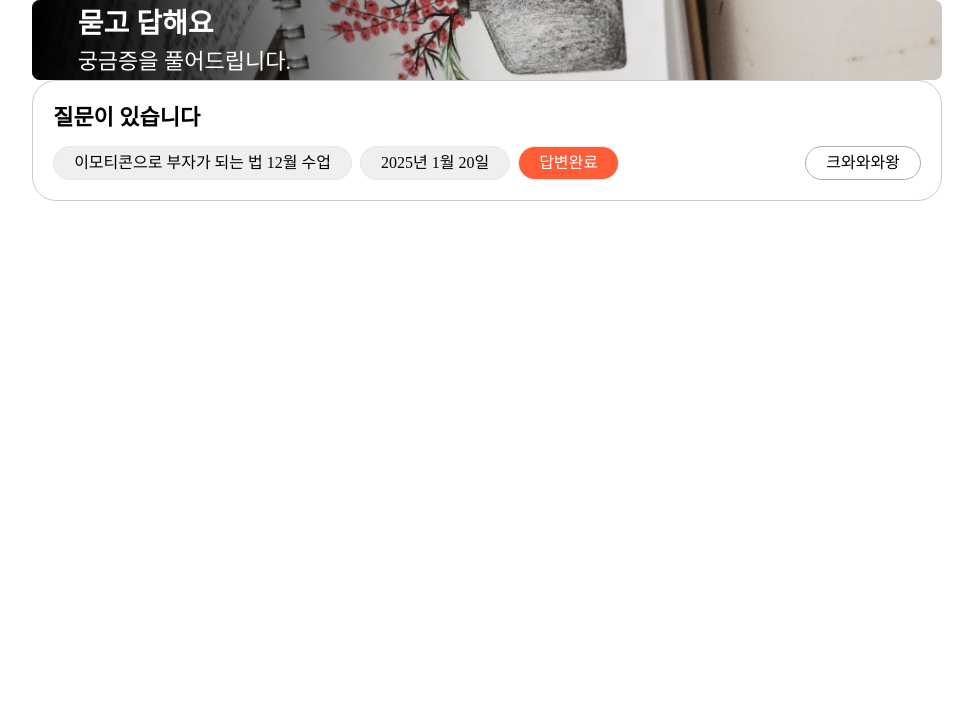
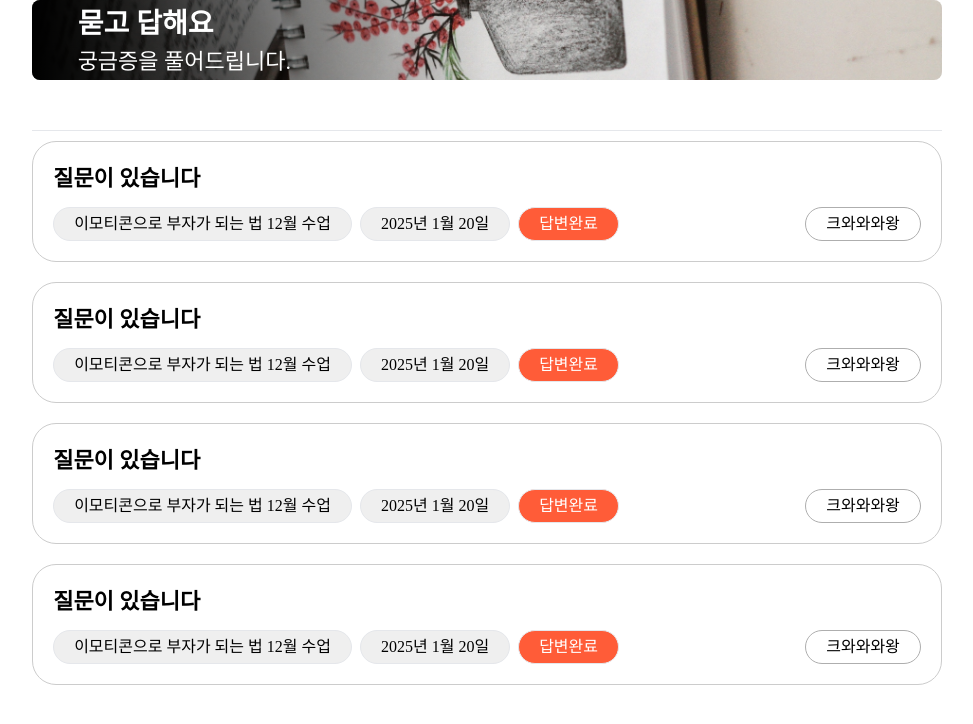
Before and after one commit to dnwnsrb11/grimtalk, a React (Vite) app: page /community in a window 1280 px wide. Shown: the top 724 px of the page, without its empty margins (153-1126 px from the left). Built offline with nearby package versions, Linux system fonts and the light colour scheme; a web font is replaced by a local one.

Commit message:
완성된 리스트를 배치 완료

```diff
--- a/src/components/mainPages/community/CommunityList.jsx
+++ b/src/components/mainPages/community/CommunityList.jsx
@@ -4,7 +4,7 @@ export const CommunityList = () => {
   const [checkA, setCheckA] = useState(true);
   return (
     <>
-      <div className="flex flex-col rounded-3xl border border-gray-border-color p-5">
+      <div className="mb-[20px] flex cursor-pointer flex-col rounded-3xl border border-gray-border-color p-5">
         <div className="mb-3">
           {/* 제목 */}
           <h2 className="text-[22px] font-bold">질문이 있습니다</h2>
--- a/src/routes/pages/MainPageCommunity.jsx
+++ b/src/routes/pages/MainPageCommunity.jsx
@@ -2,14 +2,20 @@ import { CommunityBanner } from '@/components/mainPages/community/CommunityBanne
 import { CommunityList } from '@/components/mainPages/community/CommunityList';
 
 export const MainPageCommunity = () => {
+  const countlist = [1, 2, 3, 4];
   return (
     <>
       <div>
         <div>
           <CommunityBanner />
         </div>
-        <div>
-          <CommunityList />
+        <div className="pt-[50px]">
+          <hr />
+          <div className="mt-[10px]">
+            {countlist.map((c, index) => (
+              <CommunityList key={index} />
+            ))}
+          </div>
         </div>
       </div>
     </>
```
